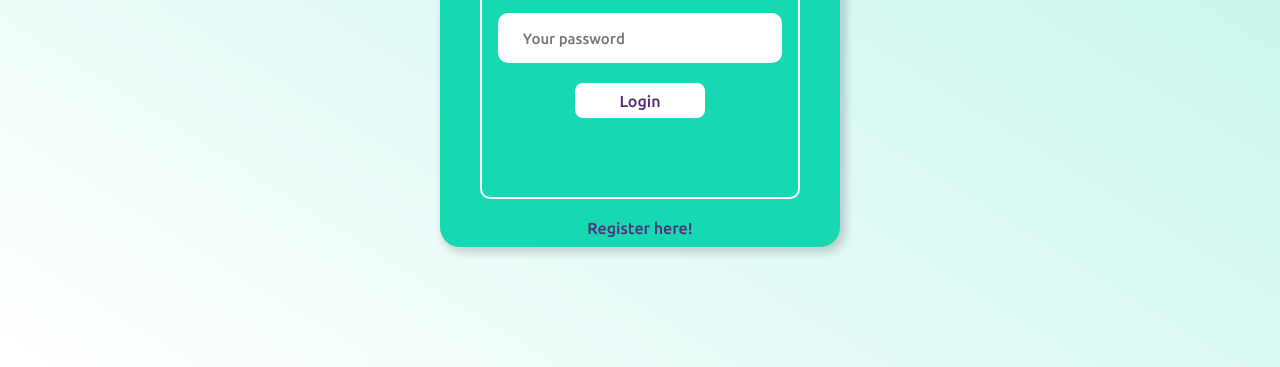
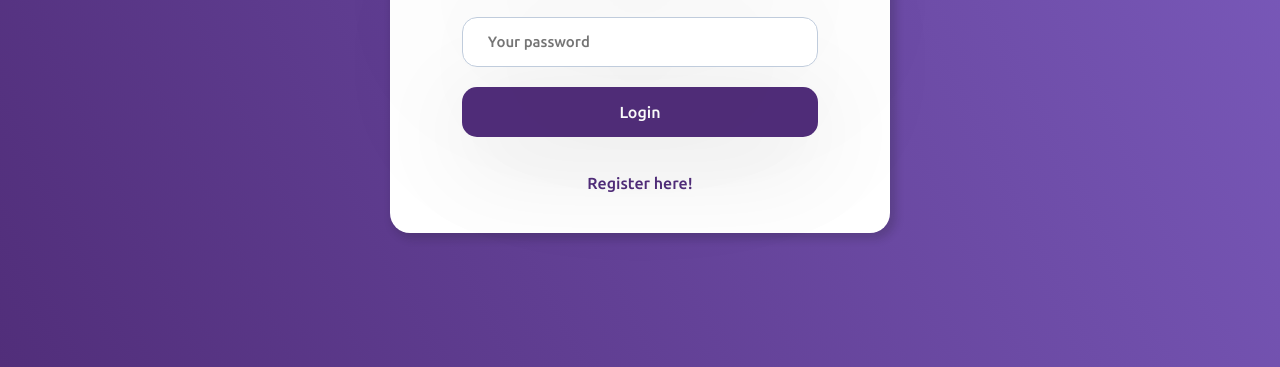
Before and after one commit to smarticogit/mimoo-front, a website with bundled scripts: page index.html in a window 1280 px wide. Shown: the part 433-800 px from the top of the page. Built offline with nearby package versions, Linux system fonts and the light colour scheme.

Commit message:
refactor: Update Designer Pages Login and Register

```diff
--- a/default.css
+++ b/default.css
@@ -103,3 +103,69 @@ button:hover {
     color: rgb(255, 255, 255);
     z-index: 3;
 }
+
+main form {
+    gap: 20px;
+    border-style: solid;
+    border-width: 2px;
+    border-color: var(--cor-one);
+    border-radius: 10px;
+    width: 80%;
+    height: 70%;
+}
+
+img {
+    width: 150px;
+    margin-bottom: 20px;
+}
+
+main form input {
+    font-size: 15px;
+    width: 90%;
+    height: 50px;
+    padding: 10px 25px;
+    border: 0;
+    border-radius: 10px;
+    border: 1px solid #C0CCDC;
+    filter: drop-shadow(0px 20px 100px rgba(0, 0, 0, 0.073208));
+    border-radius: 15px;
+}
+
+main form input:focus {
+    font-size: 15px;
+    color: var(--cor-five);
+    outline: 2px solid var(--cor-five);
+    color: #474747;
+}
+
+
+main form p {
+    font-size: 30px;
+    color: var(--cor-five);
+}
+
+main a {
+    all: unset;
+    color: var(--cor-five);
+}
+
+main form button {
+    all: unset;
+    background-color: var(--cor-one);
+    border-radius: 8px;
+    width: 120px;
+    height: 25px;
+    text-align: center;
+    color: var(--cor-one);
+    background: #512E7A;
+    box-shadow: 0px 20px 100px rgba(0, 0, 0, 0.104922);
+    border-radius: 15px;
+    width: 90%;
+    height: 50px;
+    cursor: pointer;
+}
+
+main form button:active {
+    color: var(--cor-four);
+    outline: 2px solid var(--cor-five);
+}
--- a/index.html
+++ b/index.html
@@ -21,8 +21,8 @@
     <div class="toast">
         <div class="message"></div>
     </div>
+    <img src="https://mimoo.dev/wp-content/uploads/2022/02/Frame.svg" alt="logo">
     <main class="flex-column-center">
-        <img src="https://mimoo.dev/wp-content/uploads/2022/02/Frame.svg" alt="logo">
         <form action="" class="form flex-column-center">
             <p>Login</p>
             <input class="email" type="text" placeholder="Your email" autocomplete="current-email">
--- a/src/pages/register/register.css
+++ b/src/pages/register/register.css
@@ -1,6 +1,6 @@
 body {
     position: relative;
-    background-image: linear-gradient(to left bottom, rgba(22, 216, 180, 0.315), var(--cor-one));
+    background: linear-gradient(63.18deg, #512E7A 0%, #7D5DC0 100%);
     display: flex;
     flex-direction: column;
     justify-content: center;
@@ -10,61 +10,10 @@ body {
 }
 
 main {
-    background-color: var(--cor-four);
-    width: 400px;
-    height: 70vh;
+    background-color: var(--cor-one);
+    width: 500px;
+    height: 500px;
     border-radius: 20px;
     gap: 20px;
     box-shadow: 4px 4px 8px 2px rgba(22, 22, 22, 0.179);
 }
-
-main img {
-    width: 120px;
-}
-
-main form {
-    gap: 20px;
-    border-style: solid;
-    border-width: 2px;
-    border-color: var(--cor-one);
-    border-radius: 10px;
-    width: 80%;
-    height: 70%;
-}
-
-main form input {
-    font-size: 15px;
-    width: 90%;
-    height: 50px;
-    padding: 10px 25px;
-    border: 0;
-    border-radius: 10px;
-    color: rgb(109, 105, 105);
-}
-
-main form input:focus {
-    font-size: 15px;
-    color: var(--cor-five);
-    outline: 2px solid var(--cor-five);
-}
-
-main form p {
-    font-size: 30px;
-    color: var(--cor-five);
-}
-
-main a {
-    all: unset;
-    color: var(--cor-five);
-}
-
-main form button {
-    all: unset;
-    padding: 5px;
-    background-color: var(--cor-one);
-    border-radius: 8px;
-    width: 120px;
-    height: 25px;
-    text-align: center;
-    color: var(--cor-five);
-}
--- a/style.css
+++ b/style.css
@@ -1,6 +1,6 @@
 body {
     position: relative;
-    background-image: linear-gradient(to left bottom, rgba(22, 216, 180, 0.315), var(--cor-one));
+    background: linear-gradient(63.18deg, #512E7A 0%, #7D5DC0 100%);
     display: flex;
     flex-direction: column;
     justify-content: center;
@@ -10,68 +10,10 @@ body {
 }
 
 main {
-    background-color: var(--cor-four);
-    width: 400px;
-    height: 70vh;
+    background-color: var(--cor-one);
+    width: 500px;
+    height: 400px;
     border-radius: 20px;
     gap: 20px;
     box-shadow: 4px 4px 8px 2px rgba(22, 22, 22, 0.179);
 }
-
-main img {
-    width: 120px;
-}
-
-main form {
-    gap: 20px;
-    border-style: solid;
-    border-width: 2px;
-    border-color: var(--cor-one);
-    border-radius: 10px;
-    width: 80%;
-    height: 70%;
-}
-
-main form input {
-    font-size: 15px;
-    width: 90%;
-    height: 50px;
-    padding: 10px 25px;
-    border: 0;
-    border-radius: 10px;
-    color: rgb(109, 105, 105);
-}
-
-main form input:focus {
-    font-size: 15px;
-    color: var(--cor-five);
-    outline: 2px solid var(--cor-five);
-}
-
-
-main form p {
-    font-size: 30px;
-    color: var(--cor-five);
-}
-
-main a {
-    all: unset;
-    color: var(--cor-five);
-}
-
-main form button {
-    all: unset;
-    padding: 5px;
-    background-color: var(--cor-one);
-    border-radius: 8px;
-    width: 120px;
-    height: 25px;
-    text-align: center;
-    color: var(--cor-five);
-    cursor: pointer;
-}
-
-main form button:active {
-    color: var(--cor-four);
-    outline: 2px solid var(--cor-five);
-}
```
Also changed, not shown: src/pages/register/register.html (+1 -1 lines).
